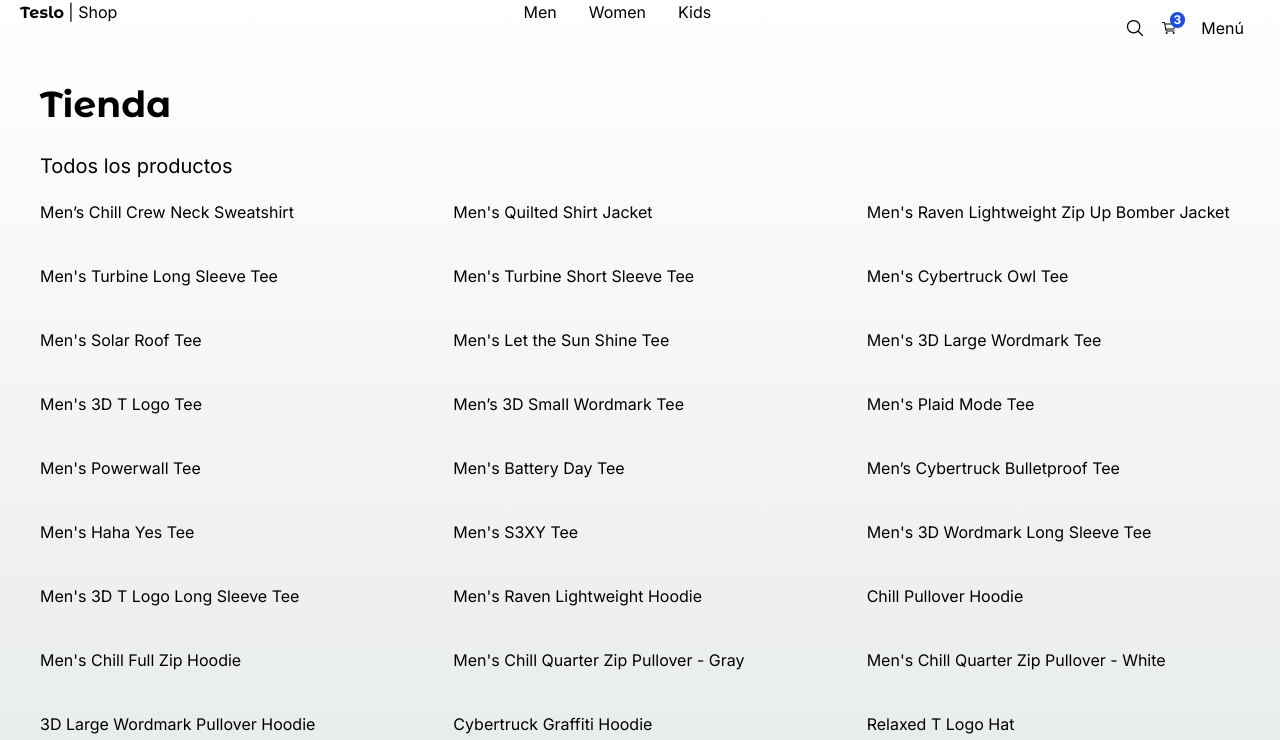
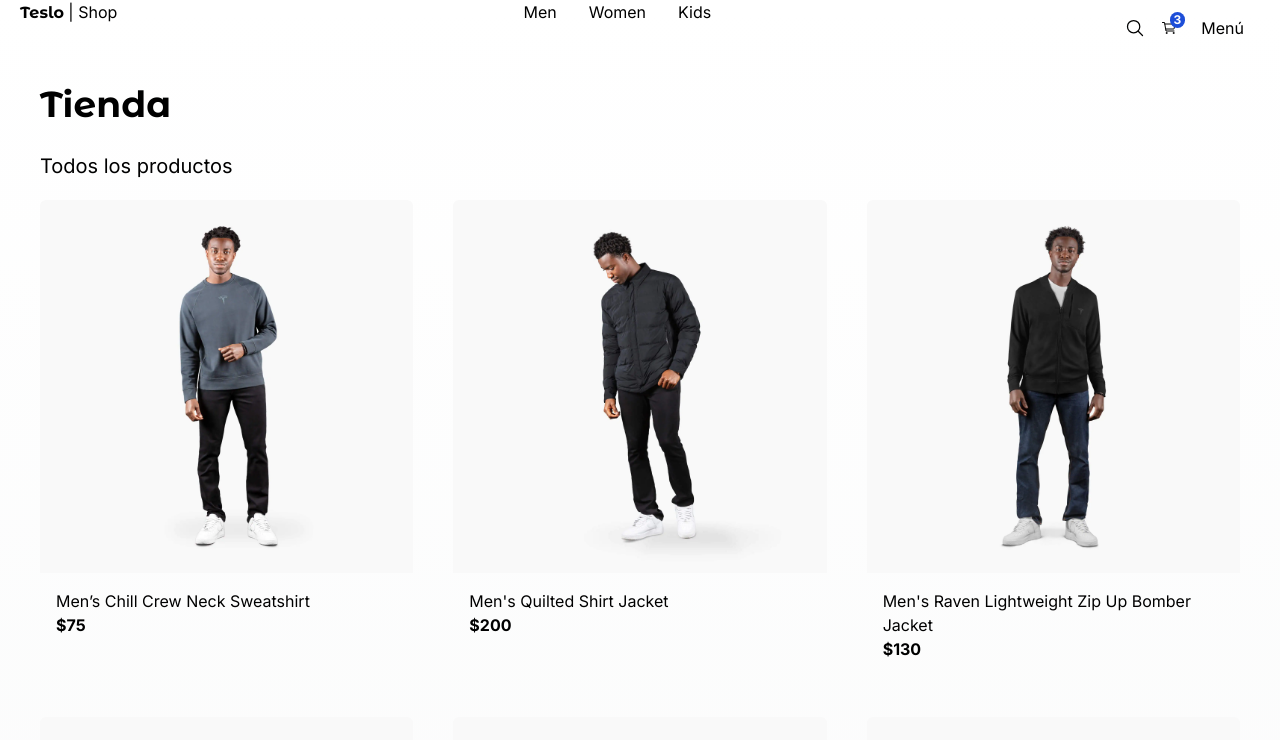
Before and after one commit to MemoSan27/next-teslo-shop, a Next.js app: page / in a window 1280 px wide. Shown: the top 740 px of the page. Built offline with nearby package versions, Linux system fonts and the light colour scheme.

Commit message:
product card in develop

```diff
--- a/src/components/index.ts
+++ b/src/components/index.ts
@@ -1,6 +1,7 @@
 
 
 export * from './products/product-grid/ProductGrid'
+export * from './products/product-grid/ProductGridItem'
 
 export * from './ui/top-menu/TopMenu'
 export * from './ui/not-found/PageNotFound'
--- a/src/components/products/product-grid/ProductGrid.tsx
+++ b/src/components/products/product-grid/ProductGrid.tsx
@@ -1,4 +1,5 @@
 import { Product } from "@/interfaces"
+import { ProductGridItem } from "./ProductGridItem";
 
 interface Props {
     products: Product[];
@@ -9,7 +10,10 @@
     <div className="grid grid-cols-2 sm:grid-cols-3 gap-10 mb-10">
         {
             products.map( product => (
-                <span key={product.slug}>{product.title}</span>
+                <ProductGridItem
+                  product={product}
+                  key={product.slug}
+                />
             ))
         }
 
--- /dev/null
+++ b/src/components/products/product-grid/ProductGridItem.tsx
@@ -0,0 +1,31 @@
+import { Product } from "@/interfaces"
+import Image from "next/image";
+import Link from "next/link";
+
+interface Props{
+    product: Product;
+
+}
+
+export const ProductGridItem = ({ product }: Props) => {
+  return (
+    <div className="rounded-md overflow-hidden fade-in">
+        <Image
+            src={`/products/${ product.images[0] }`}
+            alt={ product.title }
+            className="w-full object-cover"
+            width={500}
+            height={500}
+        />
+
+        <div className="p-4 flex flex-col">
+          <Link href={`/product/${ product.slug }`}>
+            { product.title }
+          </Link>
+          <span className="font-bold">${ product.price }</span>
+
+        </div>
+
+    </div>
+  )
+}
```
